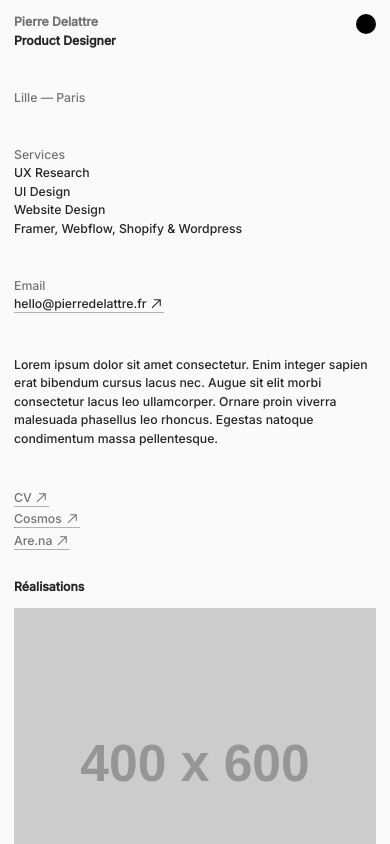
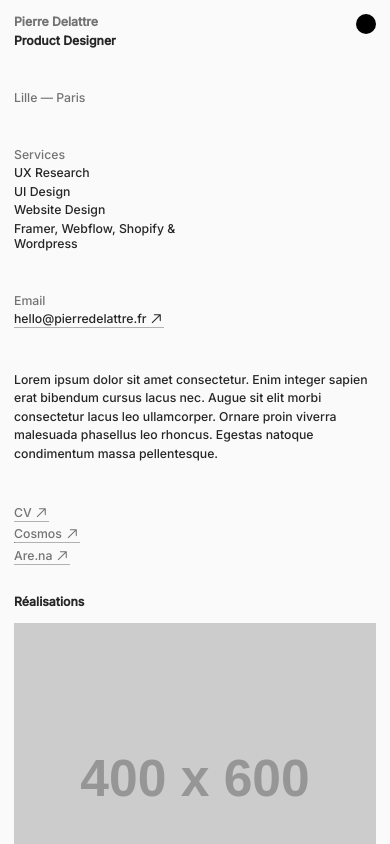
Before and after one commit to pierredelattre/portfolio2026, a Vue app: page / in a window 390 px wide. Shown: the top 844 px of the page. Built offline with nearby package versions, Linux system fonts and the light colour scheme.

Commit message:
fix paddings header difference between index / projects on mobile & tablet

```diff
--- a/src/components/Header.vue
+++ b/src/components/Header.vue
@@ -97,18 +97,33 @@ header {
   transition: height 0.5s ease;
 
   @media screen and (max-width: 768px) {
-    grid-template-columns: repeat(4, 1fr);
-    grid-template-rows: auto auto auto auto auto auto;
+    /* grid-template-columns: repeat(4, 1fr);
+    grid-template-rows: auto auto auto auto auto auto; */
     gap: 1.5rem;
     row-gap: 3rem;
     padding: 1rem;
+
+    display: flex;
+    flex-direction: column;
+    gap: 3rem;
+  }
+
+  & > *:not(.switch, .header__links, .header__intro) {
+    width: calc((100% / 2) - 1rem);
   }
 
   @media screen and (min-width: 769px) and (max-width: 1280px) {
-    grid-template-columns: repeat(8, 1fr);
-    grid-template-rows: auto auto auto auto auto auto;
-    gap: 1.5rem;
+    /* grid-template-columns: repeat(8, 1fr);
+    grid-template-rows: auto auto auto auto auto auto; */
     row-gap: 3rem;
+
+    display: flex;
+    flex-direction: row;
+    flex-wrap: wrap;
+    gap: 2rem;
+    justify-content: flex-start;
+    align-items: flex-start;
+    align-content: flex-start;
   }
 
   & .switch {
```
